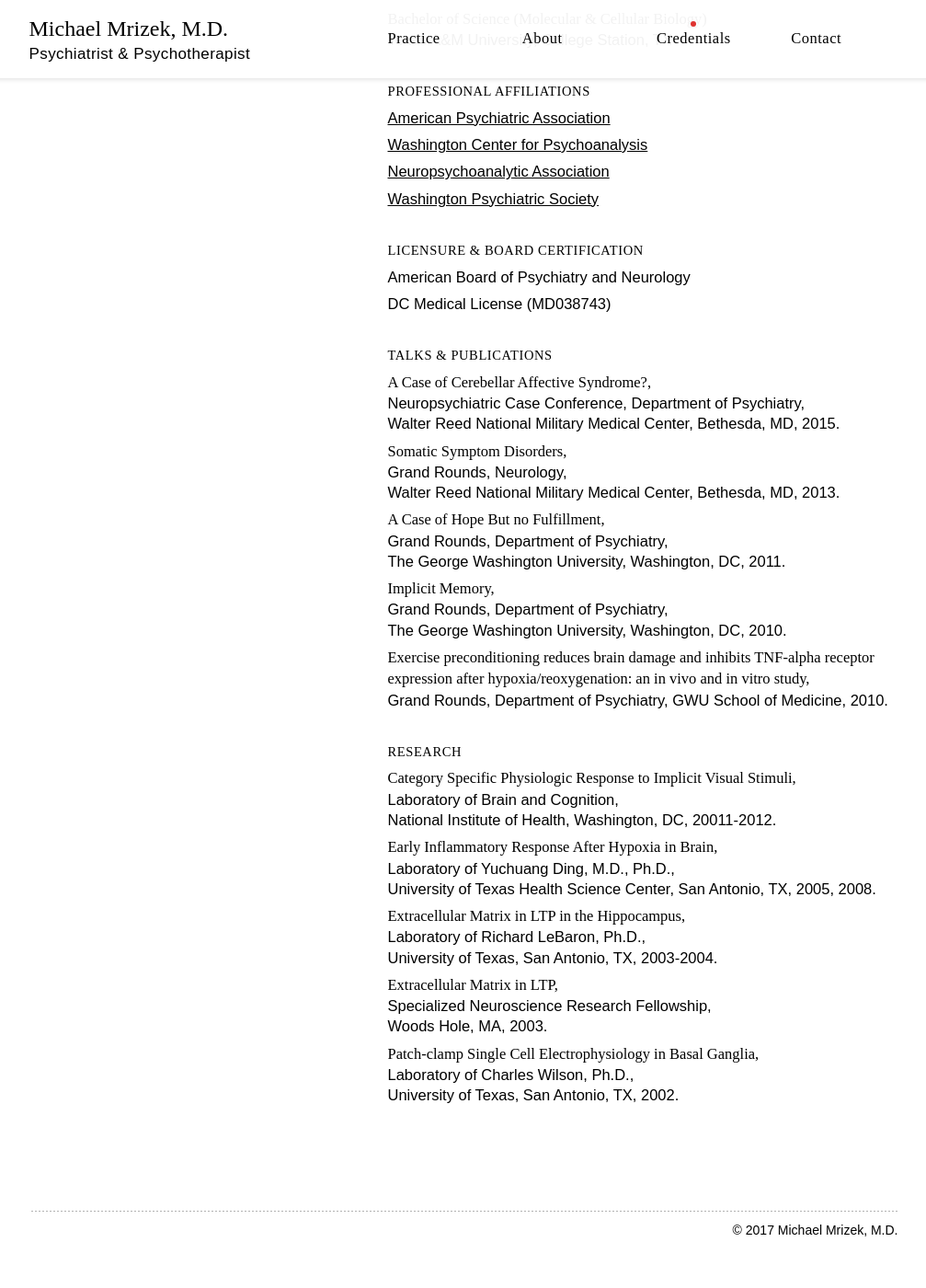
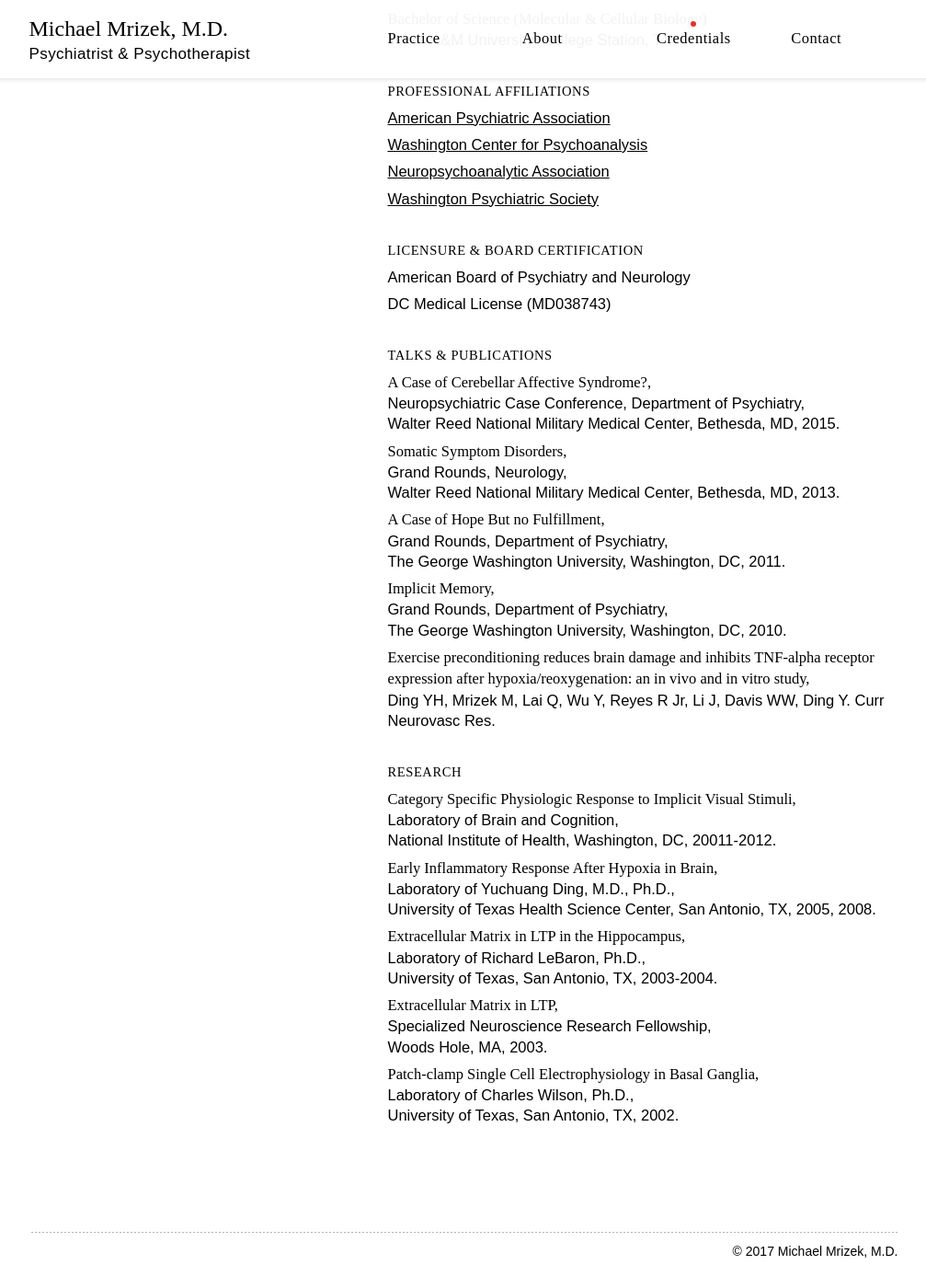
Before and after one commit to carolineportugal/michaelmrizekmd, a Jekyll site: the page built from credentials/index.html, in a window 1280 px wide and 1400 px high, scrolled down 761 px. Shown: the whole window at 92% size, without its empty margins (136-1143 px from the left). Built offline with Jekyll 4.4.1, drawn with Linux system fonts in a browser that asks for light colours; nearby versions of some CDN libraries; some web fonts are replaced; before the commit the page ends 2138 px from its top, so only the background shows below that.

Commit message:
additions to credentials before pushing it live

```diff
--- a/credentials/index.html
+++ b/credentials/index.html
@@ -45,7 +45,7 @@ title: Credentials
             <li><span class="item-italic">Somatic Symptom Disorders,</span><br>Grand Rounds, Neurology,<br>Walter Reed National Military Medical Center, Bethesda, MD, 2013.</li>
             <li><span class="item-italic">A Case of Hope But no Fulfillment,</span><br>Grand Rounds, Department of Psychiatry,<br>The George Washington University, Washington, DC, 2011.</li>
             <li><span class="item-italic">Implicit Memory,</span><br>Grand Rounds, Department of Psychiatry,<br>The George Washington University, Washington, DC, 2010.</li>
-            <li><span class="item-italic">Exercise preconditioning reduces brain damage and inhibits TNF-alpha receptor expression after hypoxia/reoxygenation: an in vivo and in vitro study,</span><br>Grand Rounds, Department of Psychiatry, GWU School of Medicine, 2010.</li>
+            <li><span class="item-italic">Exercise preconditioning reduces brain damage and inhibits TNF-alpha receptor expression after hypoxia/reoxygenation: an in vivo and in vitro study,</span><br>Ding YH, Mrizek M, Lai Q, Wu Y, Reyes R Jr, Li J, Davis WW, Ding Y. Curr Neurovasc Res. </li>
           </ul>
           <ul><span class="title-two">Research</span>
             <li><span class="item-italic">Category Specific Physiologic Response to Implicit Visual Stimuli,</span><br>Laboratory of Brain and Cognition,<br>National Institute of Health, Washington, DC, 20011-2012.</li>
--- a/css/main.scss
+++ b/css/main.scss
@@ -28,20 +28,20 @@ html, body{
   left:-9999px;
 }
 
-a:link{
+a, a:link{
   color:$black;
   text-decoration: underline;
   transition: $transition-time;
+
+  &:visited {
+    opacity:1;
+    color:$black!important;
+  }
 
   &:hover,
   &:active {
     opacity:1;
     color:$link-color!important;
-  }
-
-  &:visited {
-    opacity:1;
-    color:$black!important;
   }
 
 }
```
Also changed, not shown: 2 other files.
